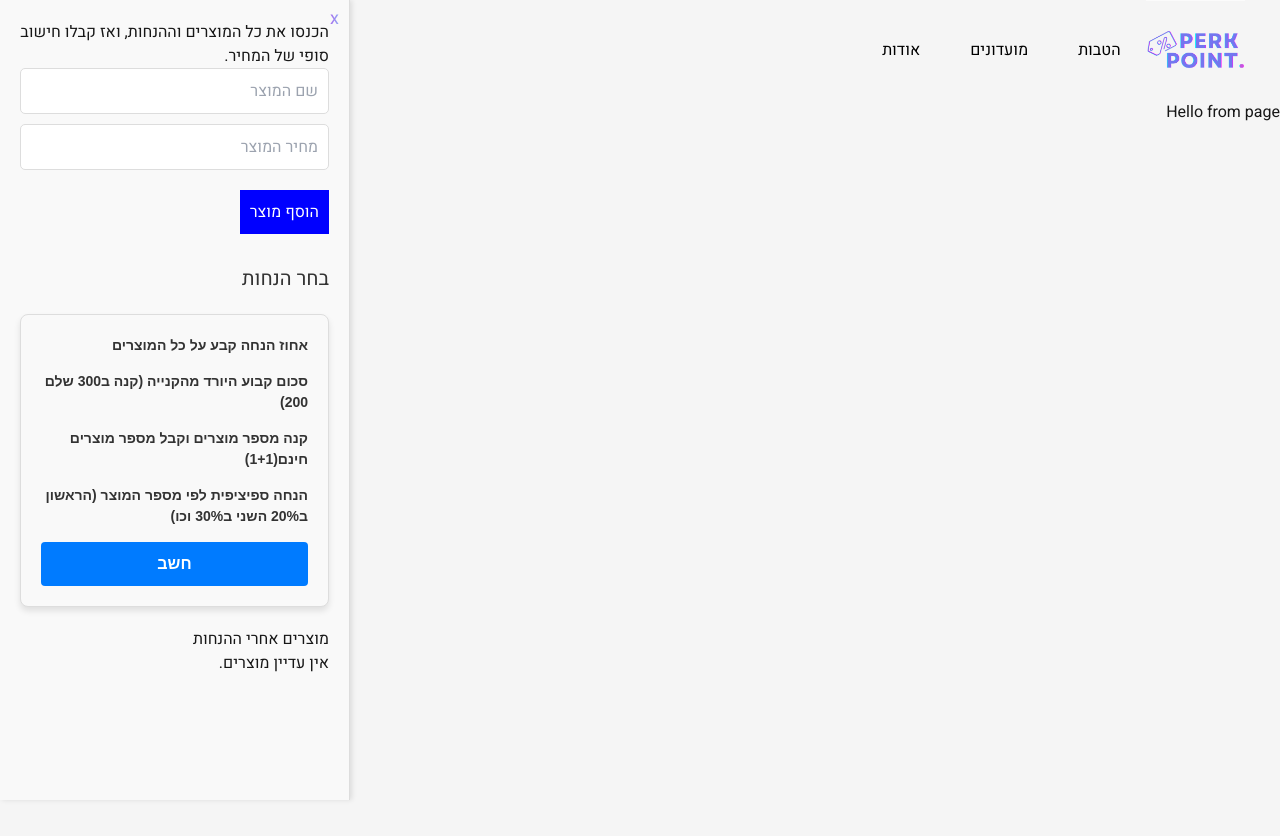
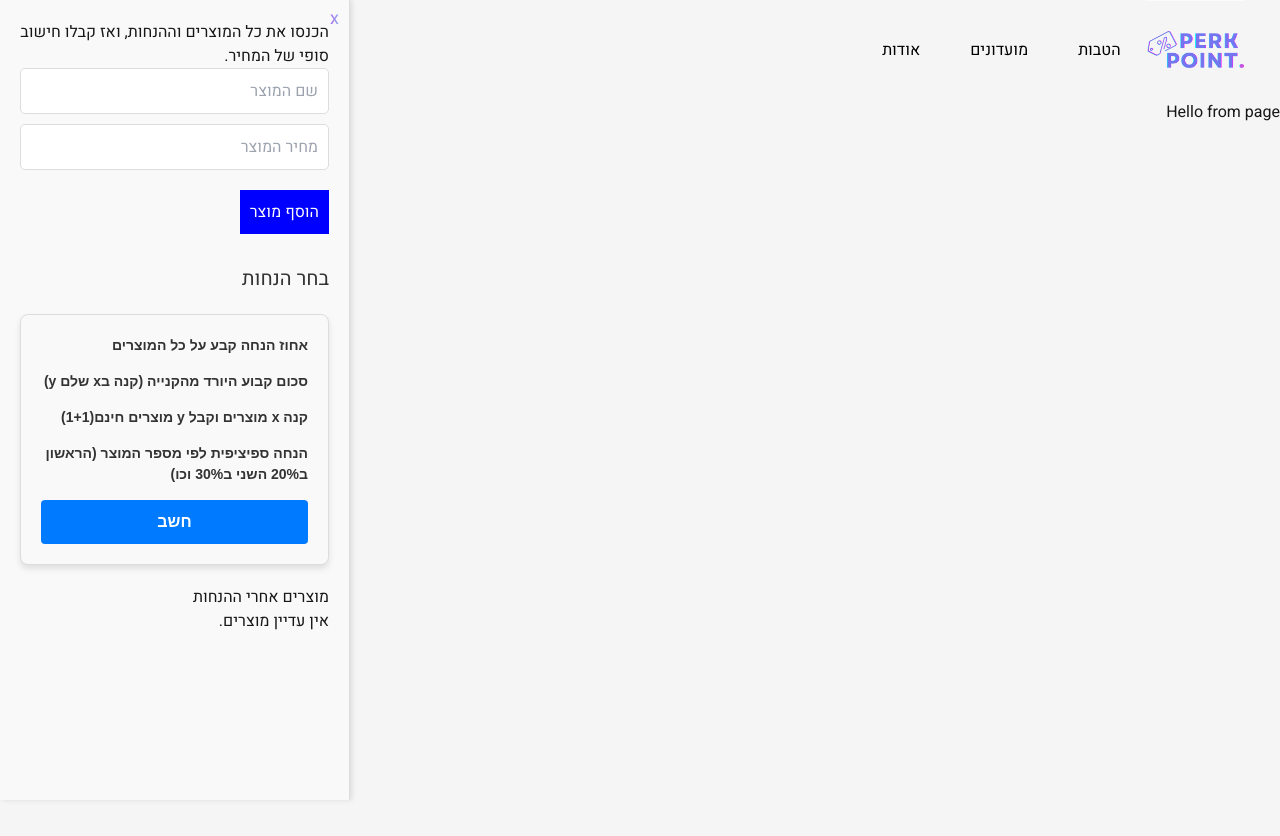
Before and after one commit to onico100/perk-point, a Next.js app: page / in a window 1280 px wide. Both pictures are taken after a click on the button 50 px from the left and 750 px from the top of the page. Shown: the top 836 px of the page. Built offline with nearby package versions, Linux system fonts and the light colour scheme.

Commit message:
discounts

```diff
--- a/src/components/Calcutre/CalcPage.tsx
+++ b/src/components/Calcutre/CalcPage.tsx
@@ -4,7 +4,7 @@ import { IoClose } from "react-icons/io5";
 import AddProduct from "./AddProduct";
 import Discount from "./Discounts";
 import ProductList from "./ProductsList";
-import { useState } from "react";
+import { useEffect, useState } from "react";
 import { DiscountInputs, Product } from "./types";
 import styles from "@/styles/Calc.module.css";
 
@@ -16,6 +16,10 @@ export default function CakcPage({ onClose }: { onClose: () => void }) {
     discount3: { buy: 0, get: 0 },
     discount4: "",
   });
+
+  useEffect(() => {
+    applyAllDiscounts();
+  }, [discountInputs]);
 
   const addProduct = (name: string, price: number) => {
     setProducts((prev) => {
@@ -55,7 +59,10 @@ export default function CakcPage({ onClose }: { onClose: () => void }) {
     applyFlatOff(sumNotPaying);
   };
 
-  const applyDiscount1 = () => applyPercentageOff(discountInputs.discount1);
+  const applyDiscount1 = () => {
+    console.log("Applingg");
+    applyPercentageOff(discountInputs.discount1);
+  };
 
   const applyDiscount2 = () => applyFlatOff(discountInputs.discount2);
 
@@ -97,9 +104,8 @@ export default function CakcPage({ onClose }: { onClose: () => void }) {
     if (discountInputs.discount4) applyDiscount4();
   };
 
-  const applyDiscounts = (discountInputs: DiscountInputs) => {
-    setDiscountInputs(discountInputs);
-    applyAllDiscounts();
+  const applyDiscounts = async (Inputs: DiscountInputs) => {
+    setDiscountInputs(Inputs); // Update the state
   };
 
   return (
--- a/src/components/Calcutre/Discounts.tsx
+++ b/src/components/Calcutre/Discounts.tsx
@@ -33,6 +33,7 @@ export default function Discount({ onApplyDiscounts }: Props) {
 
   const handleSubmit = (e: React.FormEvent) => {
     e.preventDefault();
+    console.log(discountInputs);
     onApplyDiscounts(discountInputs);
     setActiveLabel(null); // Close all inputs on submit
   };
@@ -53,15 +54,15 @@ export default function Discount({ onApplyDiscounts }: Props) {
             <input
               type="number"
               name="discount1"
+              value={discountInputs.discount1}
               placeholder="אחוז ההנחה"
-              value={discountInputs.discount1}
               onChange={handleInputChange}
             />
           )}
         </div>
         <div>
           <label onClick={() => toggleActiveLabel("discount2")}>
-            סכום קבוע היורד מהקנייה (קנה ב300 שלם 200)
+            סכום קבוע היורד מהקנייה (קנה בx שלם y)
           </label>
           {activeLabel === "discount2" && (
             <input
@@ -75,7 +76,7 @@ export default function Discount({ onApplyDiscounts }: Props) {
         </div>
         <div>
           <label onClick={() => toggleActiveLabel("discount3")}>
-            קנה מספר מוצרים וקבל מספר מוצרים חינם(1+1)
+            קנה x מוצרים וקבל y מוצרים חינם(1+1)
           </label>
           {activeLabel === "discount3" && (
             <>
@@ -103,7 +104,6 @@ export default function Discount({ onApplyDiscounts }: Props) {
               type="text"
               name="discount4"
               placeholder="הנחה ספיציפית לפי מספר המוצר (0:10)"
-              value={discountInputs.discount4}
               onChange={handleInputChange}
             />
           )}
```
